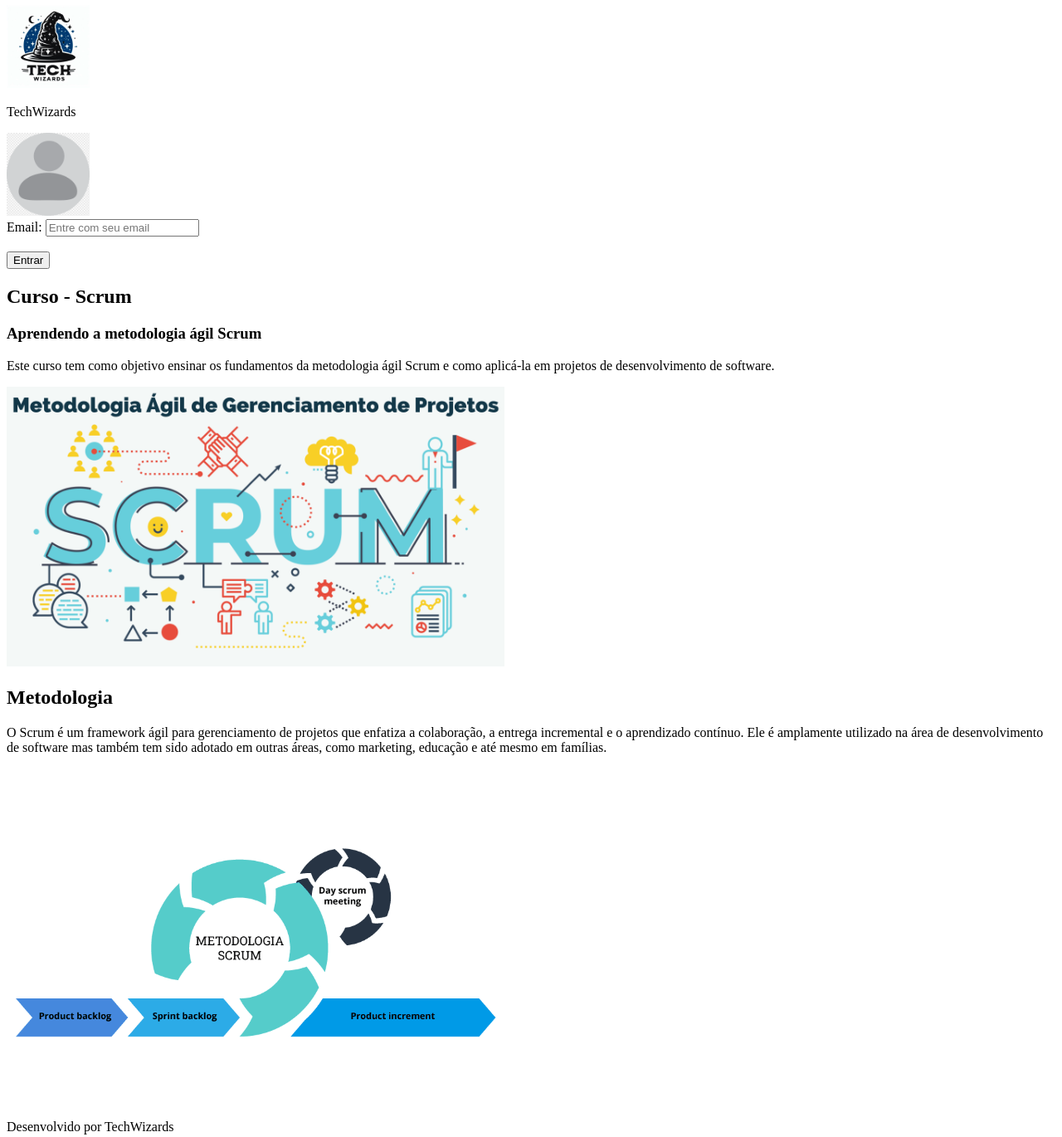
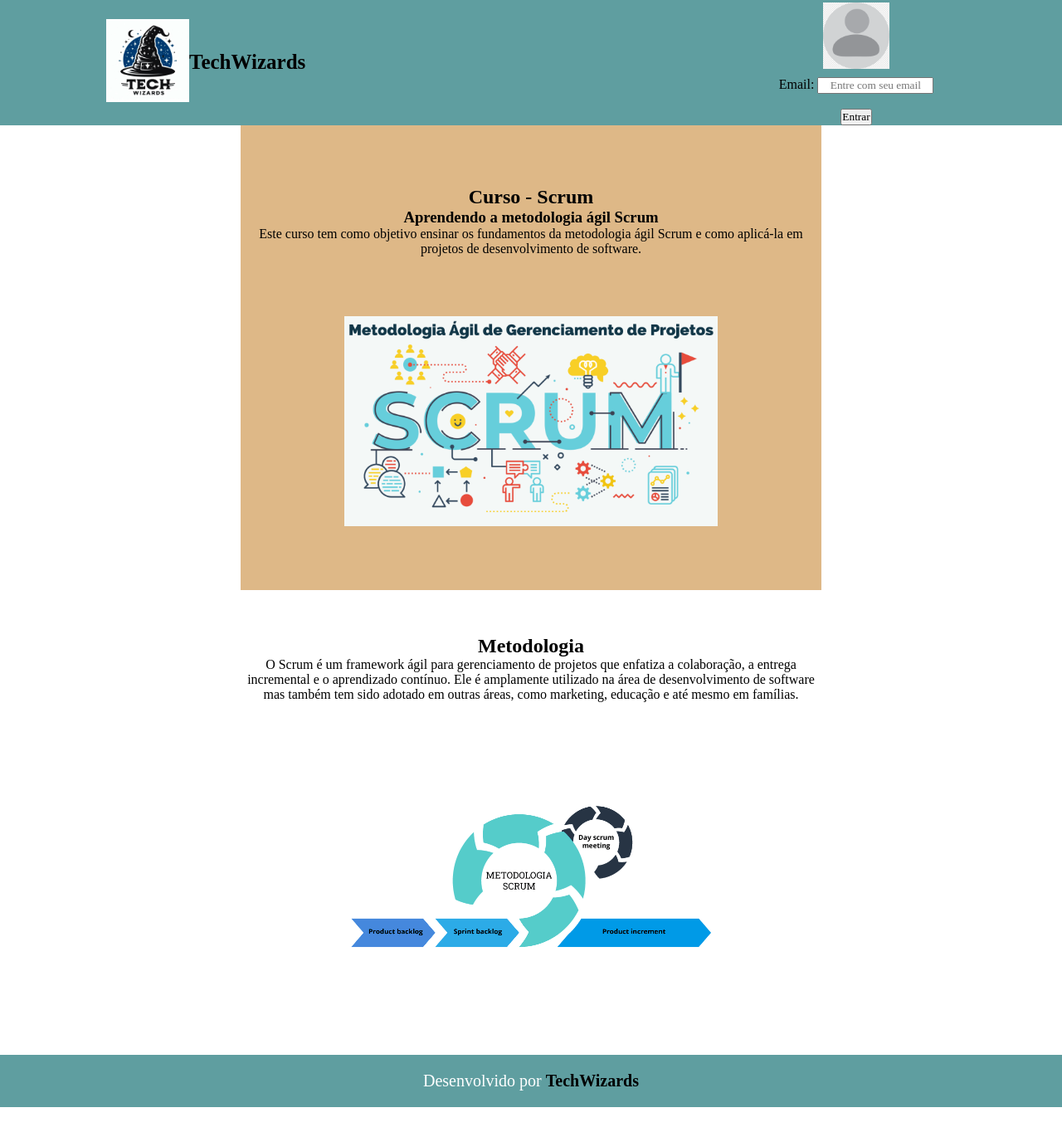
Before and after one commit to gmlebc/DSM-1, a plain HTML site: page html/index(homepage).html in a window 1280 px wide. Shown: the part 2-1372 px from the top of the page at 83% size. After the commit the page ends 1336 px from the top, so only its background shows below. Drawn offline with Linux system fonts and the light colour scheme.

Commit message:
1.Alteração no HTML para melhorar impletação do CSS (algumas divs adcionadas)/2.Criação do CSS e estilização inicial da pagina).

```diff
--- /dev/null
+++ b/css/style.css
@@ -0,0 +1,91 @@
+*{
+    margin: 0;
+    padding: 0;
+    box-sizing: border-box;
+    font-family: 'Source Sans Pro','sans-serif';
+}
+
+/*Estilos Comuns*/
+.container{
+    max-width: 1024px;
+    margin: 0 auto;
+}
+
+/*Estilos Topo*/
+header, footer{
+    width: 100%;
+    background-color: cadetblue;
+}
+header .container{
+    display: flex;
+    justify-content: space-between;
+}
+.logo{
+    max-width: 240px;
+
+    display: flex;
+    align-items: center;
+    justify-content:space-between;
+}
+.logo p{
+    font-size: 25px;
+    text-align: left;
+    color: black;
+    font-weight: bold;
+}
+.entraLogin{
+    width: 240px ;
+    display: flex;
+    flex-direction: column;
+    justify-content: center;
+    align-items: center;
+    padding-top: 5px;
+
+}
+.entraLogin img{
+    width: 80px;
+    margin-bottom: 10px;
+}
+.login .email{
+    width:140px;
+    text-align: center;
+}
+.button{
+    text-align: center;
+}
+
+/*Estilos Corpo/Conteúdo*/
+.homepage1, .homepage2{
+    max-width: 700px;
+    height: 70vh;
+    display: flex;
+    flex-direction:column;
+    justify-content: space-evenly;
+    align-items: center;
+    text-align: center;
+
+}
+
+.homepage1{
+    background-color: burlywood;
+}
+.homepage1 img, .homepage2 img{
+    width:450px;
+}
+
+/*Estilos Rodapé*/
+.rodape{
+    display: flex;
+    flex-direction: column;
+    align-items: center;
+    justify-content: center;
+    text-align: center;
+    padding: 20px;
+
+    color: #fff;
+    font-size: 20px;
+}
+span{
+    color: black;
+    font-weight: bold;
+}
--- a/html/index(homepage).html
+++ b/html/index(homepage).html
@@ -3,45 +3,61 @@
 <head>
     <meta charset="UTF-8">
     <meta name="viewport" content="width=device-width, initial-scale=1.0">
-    <title>Homepage</title>
+    <link rel="stylesheet" href="../css/style.css">
+    <title>Homepage - Curso de Scrum</title>
 </head>
 <body>
-    <div class="topo">
+    <header>
+        <div class="container">
             <div class="logo" id="Homepage">
-            <a href="index.html"><img src="../assets/Logo_TechWizards_Final.png" alt="Logo_TechWizards" width=100px height="100px"></a>
+                <a href="index.html">
+                    <img src="../assets/Logo_TechWizards_Final.png" alt="Logo_TechWizards" width=100px height="100px">
+                </a>
                 <p>TechWizards</p>
             </div>
             <div class="entraLogin">
                 <img src="../assets/imgPerfil.png" alt="Imagem do Pefil" width="100px">
-            <div class="Login">
+                <div class="login">
                     <form>
                         <label>Email:</label>
-                    <input type="text" name="email" required placeholder="Entre com seu email"/>
+                        <input class="email" type="text" name="email" required placeholder="Entre com seu email"/>
                         <br>
                     </form>
                     <br>
-                <button>Entrar</button>
+                    <div class="button"><button>Entrar</button></div>
                 </div>
             </div>
         </div>
-
+    </header>
+    <main>
         <div class="container homepage1">
+            <div class="sobre-conteudo">
                 <h2>Curso - Scrum</h2>
                 <h3>Aprendendo a metodologia ágil Scrum</h3>
                 <p>Este curso tem como objetivo ensinar os fundamentos da metodologia ágil Scrum e como aplicá-la em projetos de desenvolvimento de software.</p>
-        <img src="../assets/nome-Scrum.png" alt="Scrum" width="600px">
+            </div>
+            <div class="img-conteudo">
+                <img src="../assets/nome-Scrum.png" alt="Scrum">
+            </div>
+
         </div>
 
         <div class="container homepage2">
+            <div class="sobre-conteudo">
                 <h2>Metodologia</h2>
                 <p>O Scrum é um framework ágil para gerenciamento de projetos que enfatiza a colaboração, a entrega incremental e o aprendizado contínuo. Ele é amplamente utilizado na área de desenvolvimento de software mas também tem sido adotado em outras áreas, como marketing, educação e até mesmo em famílias.
                 </p>
-        <img src="../assets/metodologia-scrum.png" alt="Ilustração Metodologia Scrum" width="600px">
             </div>
+            <div class="img-conteudo">
+                <img src="../assets/metodologia-scrum.png" alt="Ilustração Metodologia Scrum">
+            </div>
+        </div>
+    </main>
 
+    <footer>
         <div class="rodape">
-        Desenvolvido por <span>TechWizards</span>
+            <p>Desenvolvido por <span>TechWizards</span></p>
         </div>
-
+    </footer>
 </body>
 </html>
```
Lines whose indentation alone changed are shown as unchanged.
